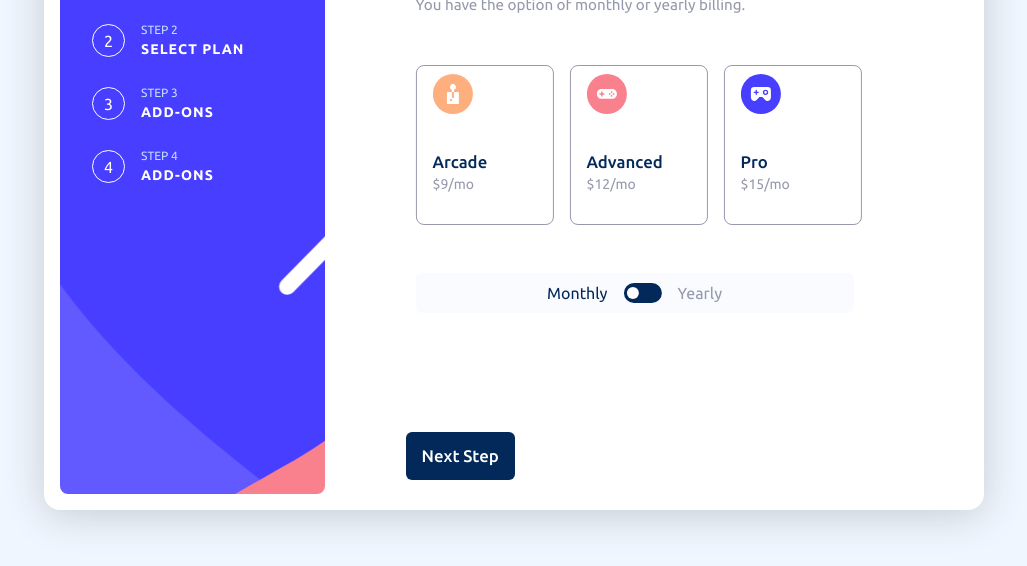
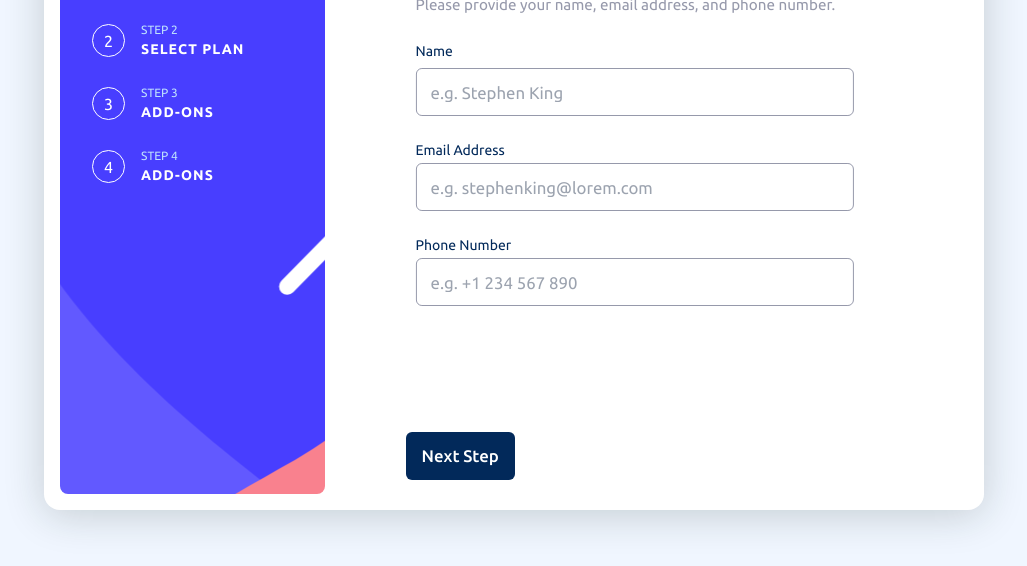
Before and after one commit to Felix221123/multi-step-form, a website: page index.html in a window 1280 px wide. Shown: the part 186-752 px from the top of the page, without its empty margins (126-1153 px from the left). Drawn offline with nearby package versions, Linux system fonts and the light colour scheme.

Commit message:
removing extra margins

```diff
--- a/index.html
+++ b/index.html
@@ -86,7 +86,7 @@
       <div class="main-form-container-actual-form">
 
         <!-- personal information container -->
-        <div id="personal-info" class="bg-neutral-white absolute top-20 translate-x-1/2 right-1/2 z-60 px-6 py-7 rounded-lg flex flex-col gap-y-5 shadow-stone-600" style="display: none;">
+        <div id="personal-info" class="bg-neutral-white absolute top-20 translate-x-1/2 right-1/2 z-60 px-6 py-7 rounded-lg flex flex-col gap-y-5 shadow-stone-600" style="display: block;">
 
           <!-- headers and paragraph -->
           <article class="header-with-para flex flex-col gap-y-1">
@@ -131,7 +131,7 @@
         </div>
 
         <!-- select your plan container -->
-        <div id="select-plan" class="bg-neutral-white absolute top-20 translate-x-1/2 right-1/2 z-60 px-6 py-7 rounded-lg flex flex-col gap-y-6 shadow-stone-600" style="display: block;">
+        <div id="select-plan" class="bg-neutral-white absolute top-20 translate-x-1/2 right-1/2 z-60 px-6 py-7 rounded-lg flex flex-col gap-y-6 shadow-stone-600" style="display: none;">
 
           <!-- headers and paragraph -->
           <article class="header-with-para flex flex-col gap-y-1">
--- a/static/styles.scss
+++ b/static/styles.scss
@@ -842,12 +842,11 @@ button{
         height: 10rem;
         display: flex;
         flex-direction: column;
-        padding-top: 1rem;
-        // background-color: red;
+        padding-top: 1.17rem;
         align-items: flex-start;
 
         > img{
-            margin-bottom: 2.2rem;
+            margin-bottom: 2rem;
         }
     }
 
```
Also changed, not shown: static/styles.css, 1 other file.
